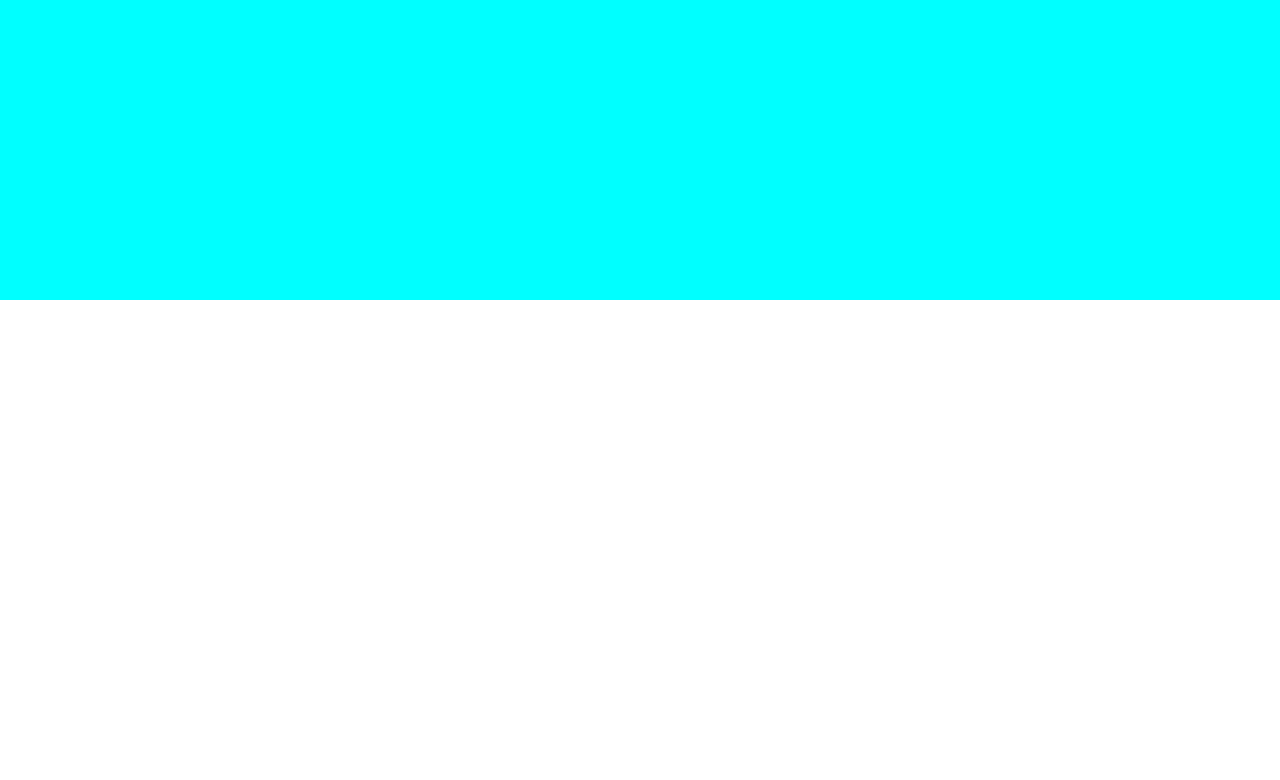
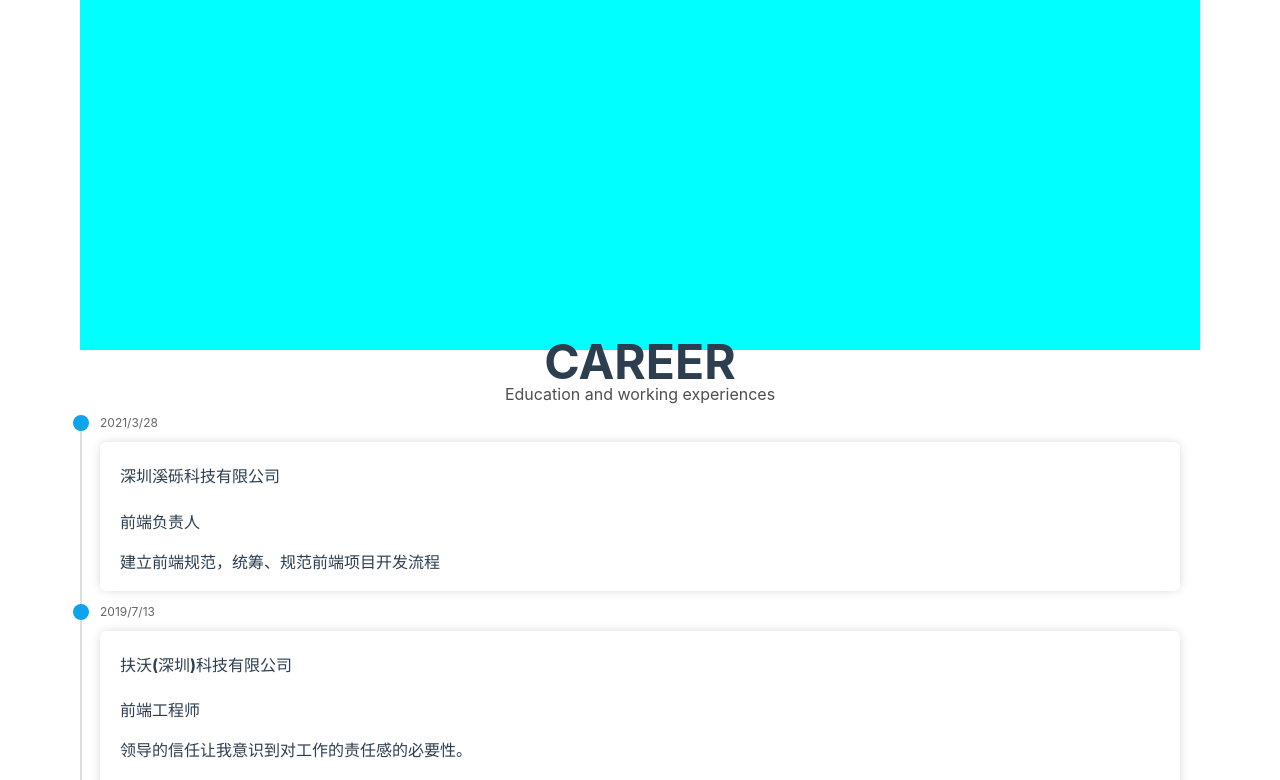
Before and after one commit to zymbth/personal-webpage, a Vue app: page /about in a window 1280 px wide. Shown: the part 500-1280 px from the top of the page. Before the commit the page ends 800 px from the top, so only its background shows below. Built offline with nearby package versions, Linux system fonts and the light colour scheme.

Commit message:
about页新增履历模块

```diff
--- a/src/components/observer-wrap.vue
+++ b/src/components/observer-wrap.vue
@@ -2,11 +2,11 @@
 import { ref, onMounted } from 'vue'
 
 const props = defineProps({
-  root: {type: String, default: '#app' },
+  // root: {type: String, default: '#app' },
   options: { type: Object, default: {} },
   invisibleStyle: { type: Object, default: {} }
 })
-console.log(props.invisibleStyle)
+
 const wrapperEl = ref(), flag = ref(false)
 
 onMounted(() => {
@@ -16,7 +16,7 @@ onMounted(() => {
       if(!flag.value && entries[0]?.isIntersecting) flag.value = true
     },
     {
-      root: document.querySelector(props.root),
+      root: document, //document.querySelector(props.root),
       rootMargin: props.options.rootMargin ?? '0px 0px -2px 0px',
       threshold: props.options.threshold ?? 0
     }
@@ -36,6 +36,9 @@ onMounted(() => {
 </template>
 <style lang="scss" scoped>
 .observer-wrap {
-  transition: all 0.8s cubic-bezier(1, 0.5, 0.8, 1);
+  transition-property: transform,opacity;
+  transition-duration: .8s;
+  transition-timing-function: cubic-bezier(1, 0.5, 0.8, 1);
+  // transition: transform,height,opacity 0.8s cubic-bezier(1, 0.5, 0.8, 1);
 }
 </style>
--- a/src/router/index.js
+++ b/src/router/index.js
@@ -3,7 +3,7 @@ import { createRouter, createWebHistory } from 'vue-router'
 const routes = [
   { path: '/', component: () => import('@/views/cover.vue') },
   { path: '/old', component: () => import('@/views/home/index.vue') },
-  { path: '/about', component: () => import('@/views/about.vue') },
+  { path: '/about', component: () => import('@/views/about/index.vue') },
 ]
 
 const router = createRouter({
--- a/src/views/about.vue
+++ /dev/null
@@ -1,30 +0,0 @@
-<script setup>
-import ObserverWrap from '@/components/observer-wrap.vue'
-</script>
-<template>
-  <div class="about-container">
-    <div style="background-color:aqua;height:100vh;"></div>
-    <ObserverWrap root=".about-container" :invisibleStyle="{ transform: 'translateX(-500px)', opacity: 0 }">
-      <div style="background-color:brown;height:100vh;"></div>
-    </ObserverWrap>
-    <ObserverWrap root=".about-container" :invisibleStyle="{ transform: 'translateX(100%)', opacity: 0 }">
-      <div style="background-color:bisque;height:100vh;"></div>
-    </ObserverWrap>
-    <ObserverWrap root=".about-container" :invisibleStyle="{ transform: 'translateX(-100%)', opacity: 0 }">
-      <div style="background-color:darkgreen;height:100vh;"></div>
-    </ObserverWrap>
-    <ObserverWrap root=".about-container" :invisibleStyle="{ transform: 'translateY(50%)', opacity: 0 }">
-      <div style="background-color:darkmagenta;height:100vh;"></div>
-    </ObserverWrap>
-    <ObserverWrap root=".about-container" :invisibleStyle="{ transform: 'translateY(-50%)', opacity: 0 }">
-      <div style="background-color:yellowgreen;height:100vh;"></div>
-    </ObserverWrap>
-  </div>
-</template>
-<style lang="scss" scoped>
-.about-container {
-  height: 100vh;
-  overflow-x: hidden;
-  overflow-y: auto;
-}
-</style>
--- /dev/null
+++ b/src/views/about/comp/observer-wrap.vue
@@ -0,0 +1,91 @@
+<script setup>
+import { ref, onMounted } from 'vue'
+
+const props = defineProps({
+  data: { type: Object, default: {} },
+  options: { type: Object, default: {} },
+})
+
+const wrapperEl = ref(), flag = ref(false), wrapperHeight = ref(0)
+
+onMounted(() => {
+  wrapperHeight.value = 40 + wrapperEl.value.offsetHeight + 'px'
+
+  let observer = new IntersectionObserver(
+    entries => {
+      // console.log('trigged', entries[0]?.isIntersecting, !flag.value && entries[0]?.isIntersecting)
+      if(!flag.value && entries[0]?.isIntersecting) flag.value = true
+    },
+    {
+      root: document,
+      rootMargin: '0px 0px -2px 0px',
+      threshold: 0
+    }
+  )
+  observer.observe(wrapperEl.value)
+})
+
+</script>
+<template>
+  <div class="career-block">
+    <div class="time-line" :style="{ height: flag ? wrapperHeight : 0 }"></div>
+    <div
+      class="career-block-inner"
+      ref="wrapperEl"
+      :style="flag ? {} : { transform: 'translateX(100%)', opacity: 0 }"
+    >
+      <span class="career-date">{{ data.time }}</span>
+      <h4>{{ data.title }}</h4>
+      <p>{{ data.posi }}</p>
+      <p v-for="(cont, idx) in data.contents" :key="idx" class="career-contents">{{ cont }}</p>
+    </div>
+  </div>
+</template>
+<style lang="scss" scoped>
+.career-block {
+  // border-left: 2px solid #ddd;
+  padding: 20px;
+  position: relative;
+
+  &::before {
+    content: '';
+    position: absolute;
+    top: 1px;
+    left: 1px;
+    transform: translate(-50%,-50%);
+    height: 16px;
+    width: 16px;
+    border-radius: 50%;
+    background-color: #0ea4eb;
+    z-index: 2;
+  }
+  .time-line {
+    position: absolute;
+    top: 0;
+    left: 0;
+    width: 2px;
+    background-color: #ddd;
+    transition: height .8s cubic-bezier(1, 0.5, 0.8, 1);
+    z-index: 1;
+  }
+}
+.career-block-inner {
+  position: relative;
+  padding: 1px 20px;
+  box-shadow: 0 0 12px -2px rgba(0,0,0,.2);
+  border-radius: 6px;
+  transition-property: transform,opacity;
+  transition-duration: .8s;
+  transition-timing-function: cubic-bezier(1, 0.5, 0.8, 1);
+  // transition: transform,height,opacity 0.8s cubic-bezier(1, 0.5, 0.8, 1);
+
+  .career-date {
+    position: absolute;
+    left: 0;
+    top: -7px;
+    font-size: 12px;
+    color: #666;
+    transform: translateY(-100%);
+  }
+}
+</style>
--- /dev/null
+++ b/src/views/about/index.vue
@@ -0,0 +1,62 @@
+<script setup>
+import ObserverWrap from './comp/observer-wrap.vue'
+
+const careers = [{
+  time: '2021/3/28',
+  title: '深圳溪砾科技有限公司',
+  posi: '前端负责人',
+  contents: [
+    '建立前端规范，统筹、规范前端项目开发流程'
+  ]
+},{
+  time: '2019/7/13',
+  title: '扶沃(深圳)科技有限公司',
+  posi: '前端工程师',
+  contents: [
+    '领导的信任让我意识到对工作的责任感的必要性。',
+    '和谐的工作氛围让我得以投入工作，同事间的良好关系也给工作增添了很多趣味。'
+  ]
+},{
+  time: "2018/8/1",
+  title: "深圳创新与设计研究院",
+  posi: "开发实习生",
+  contents: [
+    "同事的指引、主任的指导让初我初入职时的彷徨很快消散。",
+    "完整参与了一个前后端分离项目，贡献了前端40%、后端70%的代码。感恩此次实习，让我对前端有了充分的了解与兴趣。"
+  ]
+},{
+  time: "2015/9/1",
+  title: "瑞典布莱津理工大学",
+  posi: "研究生",
+  contents: [
+    "异国他乡求学，既喜悦于不同思想的碰撞，又思念祖国家乡。",
+    "浓厚的学术氛围、理论与实践并行的教学理念让我受益良多。"
+  ]
+},{
+  time: "2011/9/1",
+  title: "北京科技大学",
+  posi: "本科生",
+  contents: [
+    "青葱少年离开家乡，进入千里之外的北科大。度过四年颇为彷徨的时光，“求实鼎新”的校训将永远铭记。"
+  ]
+}]
+</script>
+<template>
+  <div class="about-container">
+    <div style="background-color:aqua;height:100vh;"></div>
+    <h5 class="page-title">Career</h5>
+    <p class="page-desc">Education and working experiences</p>
+    <div class="time-line-wrap">
+      <ObserverWrap v-for="item in careers" :data="item"></ObserverWrap>
+    </div>
+  </div>
+</template>
+<style lang="scss" scoped>
+@media screen and (max-width:767px) {
+  .about-container {padding: 20px 20px 20px 0;}
+}
+@media screen and (min-width:768px) {
+  .about-container {padding: 50px 80px;}
+}
+.time-line-wrap:deep .career-block:last-child .time-line {display:none}
+</style>
--- a/src/views/cover.vue
+++ b/src/views/cover.vue
@@ -250,7 +250,7 @@ function grayDegree(r,g,b) {
           <span class="intro-typed"></span>
         </h1>
         <div class="infos">
-          <p @click="copyToClipBoard('ymzhaobth@foxmail.com')">ymzhaobth@foxmail.com</p>
+          <span @click="copyToClipBoard('ymzhaobth@foxmail.com')">ymzhaobth@foxmail.com</span>
         </div>
         <div class="links">
           <a class="link color-yellow" href="/about" target="_blank">About me</a>
@@ -314,7 +314,7 @@ function grayDegree(r,g,b) {
   .infos {
     line-height: 2em;
     margin-bottom: 20px;
-    >p {cursor:copy}
+    >span {cursor:copy}
   }
 }
 
--- a/vite.config.js
+++ b/vite.config.js
@@ -38,8 +38,8 @@ export default defineConfig({
       '@': path.resolve(__dirname, './src')
     }
   },
-  server: {
-    host: '192.168.1.6',
-    post: '13145'
-  }
+  // server: {
+  //   host: '192.168.1.6',
+  //   post: '13145'
+  // }
 })
```
